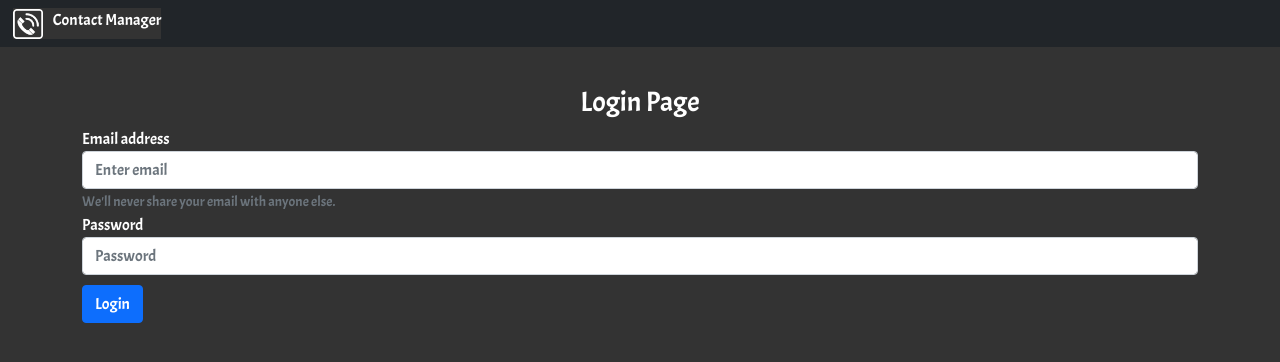
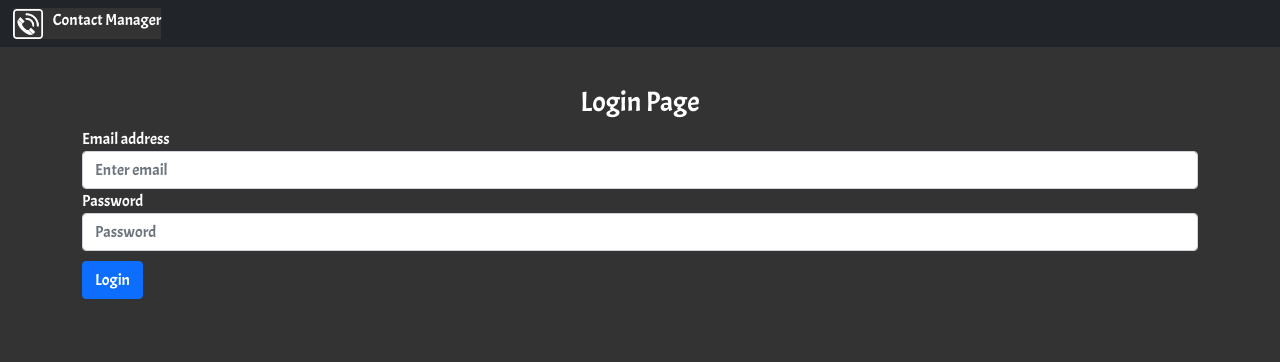
Before and after one commit to tamakhusunder/contact-manager, a React (Create React App) app in the folder frontend/contact-manager/: page /login in a window 1280 px wide. Shown: the top 362 px of the page. Built offline with nearby package versions, Linux system fonts and the light colour scheme.

Commit message:
frontend-css -some unwanted data removed and filtered

```diff
--- a/frontend/contact-manager/src/assets/css/home.css
+++ b/frontend/contact-manager/src/assets/css/home.css
@@ -12,7 +12,3 @@
   .home-btn>button {
     margin: 2%;
   }
-
-  .wrapper-top{
-    margin-top: 3%;
-  }
--- a/frontend/contact-manager/src/views/login.jsx
+++ b/frontend/contact-manager/src/views/login.jsx
@@ -5,29 +5,27 @@
   return (
     <>
       <Navbar />
-      <div className="container wrapper-top">
+      <div className="container">
         <h3 className="text-center">Login Page</h3>
         <form>
           <div className="form-group">
             <label htmlFor="Email">Email address</label>
             <input
               type="email"
+              name="inputEmail"
               className="form-control"
-              id="exampleInputEmail1"
-              aria-describedby="emailHelp"
               placeholder="Enter email"
+              required
             />
-            <small id="emailHelp" className="form-text text-muted">
-              We'll never share your email with anyone else.
-            </small>
           </div>
           <div className="form-group">
             <label htmlFor="Password">Password</label>
             <input
               type="password"
+              name="inputPassword"
               className="form-control"
-              id="exampleInputPassword1"
               placeholder="Password"
+              required
             />
           </div>
           <button
```
